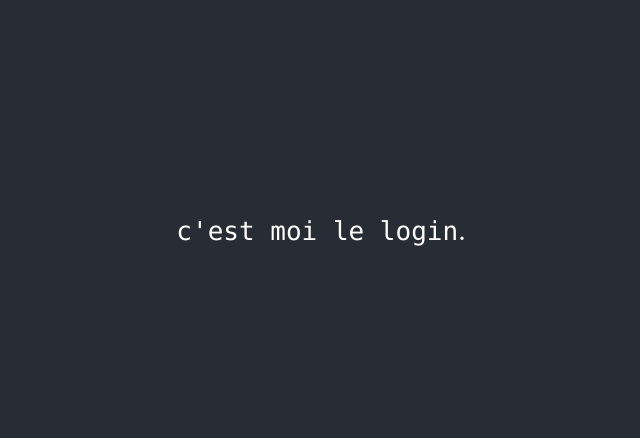
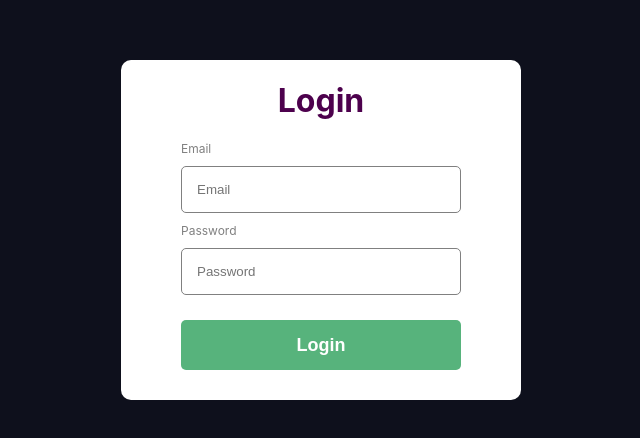
Before and after one commit to kwemy94/todo-react, a React (Create React App) app in the folder todo-react/: page / in a window 1280 px wide. Shown: the part 170-608 px from the top of the page, without its empty margins (319-959 px from the left). Built offline with nearby package versions, Linux system fonts and the light colour scheme.

Commit message:
Deseign of Login and Register

```diff
--- a/todo-react/src/App.css
+++ b/todo-react/src/App.css
@@ -28,6 +28,7 @@
   color: #61dafb;
 }
 
+
 @keyframes App-logo-spin {
   from {
     transform: rotate(0deg);
--- /dev/null
+++ b/todo-react/src/components/auth/forms/FormInput.js
@@ -0,0 +1,14 @@
+import './formInput.css'
+
+const FormInput = (props) =>{
+    const {label, id, onChange,errorMessage, ...inputProps } = props
+    return (
+        <div className="formInput">
+            <label>{label}</label>
+            <input {...inputProps} onChange={onChange}/>
+            <span>{errorMessage}</span>
+        </div>
+    )
+}
+
+export default FormInput;
--- /dev/null
+++ b/todo-react/src/components/auth/forms/formInput.css
@@ -0,0 +1,69 @@
+.register{
+    display: flex;
+    align-items: center;
+    justify-content: center;
+    height: 100vh;
+    background:  #0e101c;
+     background-size: cover;
+    background-position: center;
+  }
+
+  form{
+      background-color: white;
+      padding: 0px 60px;
+      border-radius: 10px;
+  }
+
+  h1{
+      color: rgb(77, 1, 77);
+      text-align: center;
+  }
+
+  button{
+      width: 100%;
+      height: 50px;
+      padding: 10px;
+      border: none;
+      background-color: #57b37c;
+      color: white;
+      border-radius: 5px;
+      font-weight: bold;
+      font-size: 18px;
+      cursor: pointer;
+      margin-top: 15px;
+      margin-bottom: 30px;
+}
+
+.formInput{
+    display: flex;
+    flex-direction: column;
+    width: 280px;
+}
+
+input{
+    padding: 15px;
+    margin: 10px 0px;
+    border-radius: 5px;
+    border: 1px solid gray;
+}
+
+
+label{
+    font-size: 12px;
+    color: gray;
+}
+
+span{
+    font-size: 12px;
+    padding: 3px;
+    color: red;
+    display: none;
+}
+
+input:invalid[focused="true"]{
+    border: 1px solid red;
+}
+
+input:invalid[focused="true"] ~ span{
+    display: block;
+}
--- a/todo-react/src/components/auth/login/Login.js
+++ b/todo-react/src/components/auth/login/Login.js
@@ -1,20 +1,66 @@
 import React from "react";
-
+import FormInput from "../forms/FormInput";
+import { useState } from "react";
 
 
 const Login = () => {
+  const [values, setValues ] = useState({
 
+      email:"",
+      password:"",
 
-    return (
-      <>
-        <div className="App">
-          <header className="App-header">
-            <p>
-              <code>c'est moi le login</code>.
-            </p>
-          </header>
-        </div>
-      </>
-    );
+  });
+  const inputs = [
+
+      {
+          id:3,
+          name:"email",
+          type:"text",
+          placeholder:"Email",
+          label:"Email",
+          errorMessage:"Invalid email.",
+          required: true
+
+      },
+      {
+          id:4,
+          name:"password",
+          type:"password",
+          placeholder:"Password",
+          label:"Password",
+          errorMessage:"Wrong password",
+          required: true
+
+      }
+
+  ];
+  const handledSubmit = (e)=>{
+      e.preventDefault();
+      alert("Login is not yet functional");
+  }
+
+  const onChange =(e)=>{
+      setValues({...values, [e.target.name]: e.target.value   });
+  }
+  console.log(values)
+
+  return (
+    <div className="register">
+      <form onSubmit={handledSubmit}>
+          <h1>Login</h1>
+          {inputs.map((input) =>(
+                  <FormInput
+                   key={input.id}
+                   {...input}
+                   value={values[input.name]}
+                   onChange={onChange}
+                  />
+              ))
+          }
+          <button >Login</button>
+
+      </form>
+    </div>
+  );
 }
 export default Login;
--- a/todo-react/src/components/auth/register/Register.js
+++ b/todo-react/src/components/auth/register/Register.js
@@ -0,0 +1,96 @@
+import React, { useRef } from "react";
+import { object } from "yup";
+import { useState } from "react";
+import FormInput from "../forms/FormInput";
+
+
+
+const Register = () => {
+    const [values, setValues ] = useState({
+        name:"",
+        surname:"",
+        email:"",
+        password:"",
+        confirmPassword:""
+    });
+    const inputs = [
+        {
+            id:1,
+            name:"name",
+            type:"text",
+            placeholder:"Name",
+            label:"Name",
+            errorMessage:"name should be between 3-16 character and no special character should be present.",
+            required: true
+        },
+        {
+            id:2,
+            name:"surname",
+            type:"text",
+            placeholder:"Surname",
+            label:"Surname",
+            errorMessage:"surname should be between 3-16 character and no special character should be present.",
+            required: true
+
+        },
+        {
+            id:3,
+            name:"email",
+            type:"text",
+            placeholder:"Email",
+            label:"Email",
+            errorMessage:"It should be a valid email.",
+            required: true
+
+        },
+        {
+            id:4,
+            name:"password",
+            type:"password",
+            placeholder:"Password",
+            label:"Password",
+            errorMessage:"It should be 3-10 characters and should include at least 1 letter, 1 number and 1 special character.",
+            required: true
+
+        },
+        {
+            id:5,
+            name:"confirmPassword",
+            type:"password",
+            placeholder:"confirmPassword",
+            label:"Confirm Password",
+            errorMessage:"Password don't match.",
+            required: true
+
+        },
+
+    ];
+    const handledSubmit = (e)=>{
+        e.preventDefault();
+        alert("Register is not yet functional");
+    }
+
+    const onChange =(e)=>{
+        setValues({...values, [e.target.name]: e.target.value   });
+    }
+    console.log(values)
+
+    return (
+      <div className="register">
+        <form onSubmit={handledSubmit}>
+            <h1>Register</h1>
+            {inputs.map((input) =>(
+                    <FormInput
+                     key={input.id}
+                     {...input}
+                     value={values[input.name]}
+                     onChange={onChange}
+                    />
+                ))
+            }
+            <button >Register</button>
+        </form>
+      </div>
+    );
+}
+export default Register;
```
